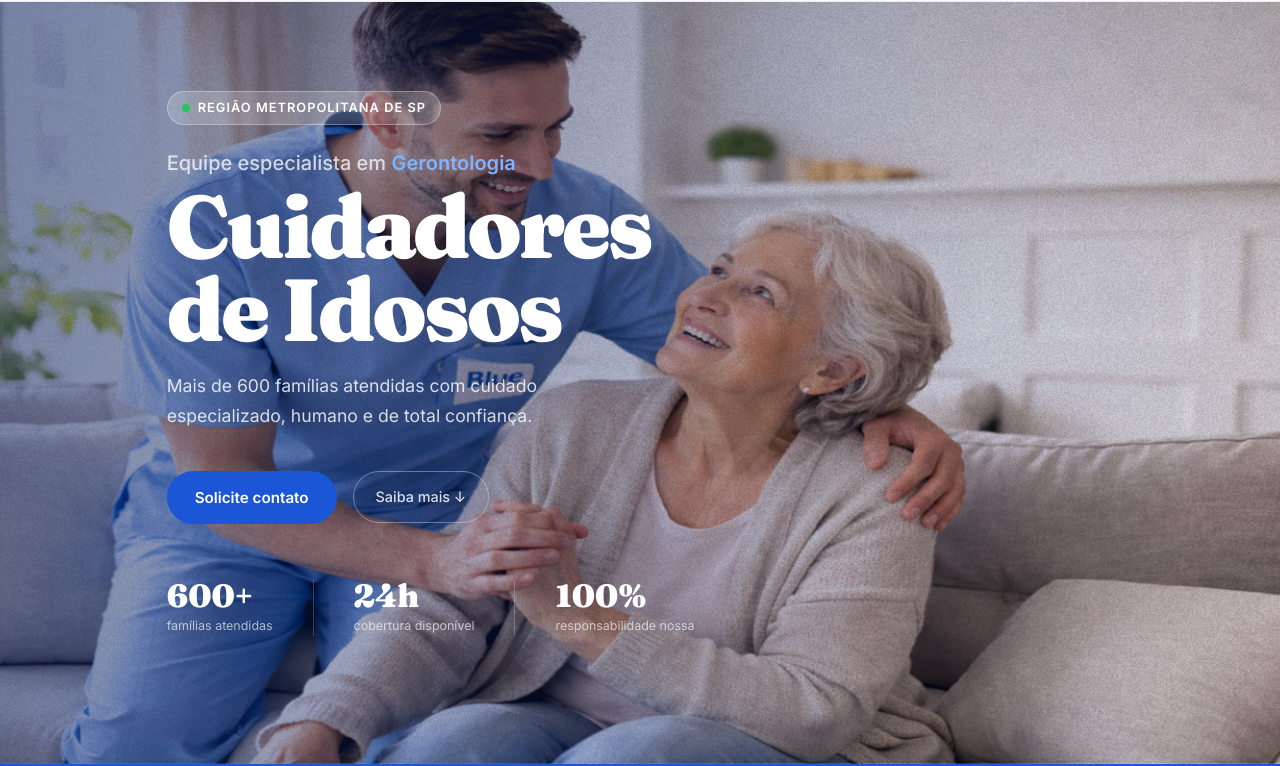
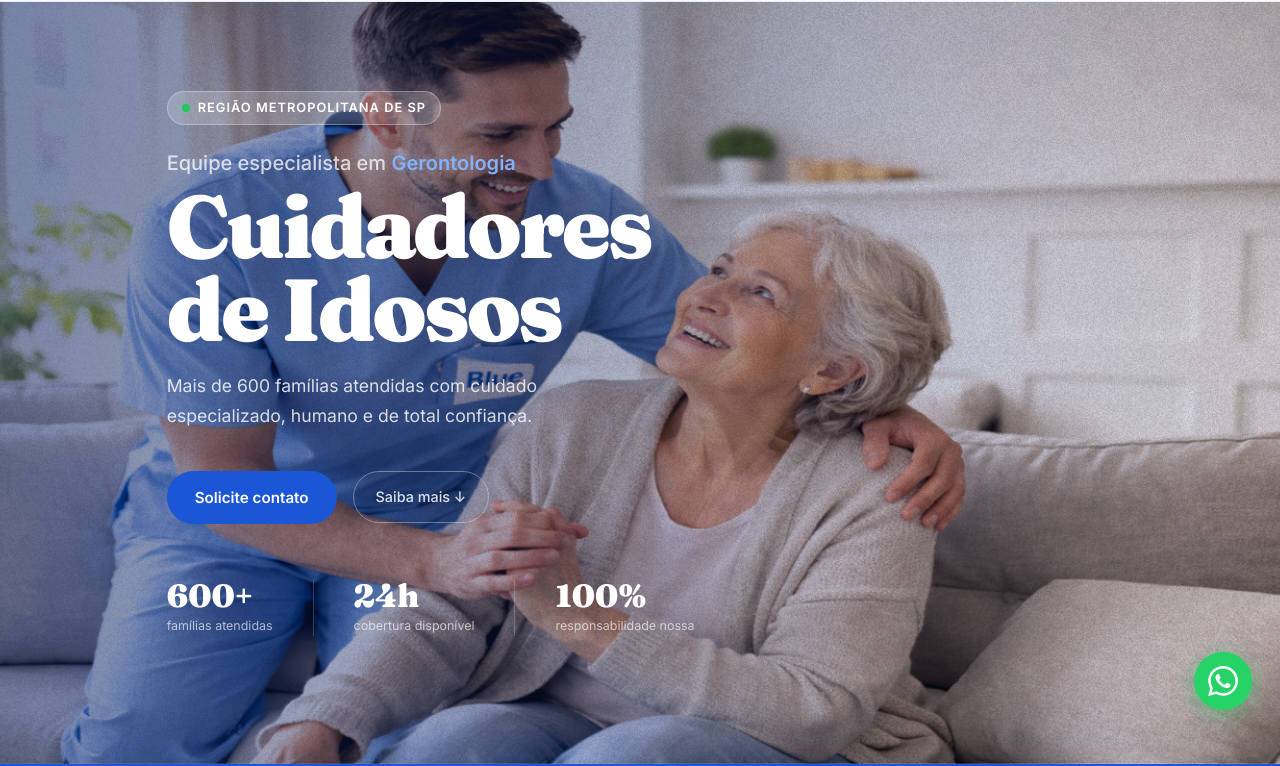
Before and after one commit to bluecuidadoresdeidosos-rgb/blue-cuidadores, a plain HTML site: page index.html in a window 1280 px wide. Shown: the part 62-828 px from the top of the page. Drawn offline with Linux system fonts and the light colour scheme.

Commit message:
Add files via upload

```diff
--- a/index.html
+++ b/index.html
@@ -917,5 +917,38 @@
   © 2025 <span>Blue Cuidadores de Idosos</span> · Todos os direitos reservados
 </footer>
 
+<!-- WHATSAPP FLUTUANTE -->
+<a href="https://wa.me/5511949115819?text=Olá!%20Gostaria%20de%20saber%20mais%20sobre%20os%20cuidadores%20da%20Blue." target="_blank" class="whatsapp-float" aria-label="Falar no WhatsApp">
+  <svg viewBox="0 0 24 24" fill="white" xmlns="http://www.w3.org/2000/svg">
+    <path d="M17.472 14.382c-.297-.149-1.758-.867-2.03-.967-.273-.099-.471-.148-.67.15-.197.297-.767.966-.94 1.164-.173.199-.347.223-.644.075-.297-.15-1.255-.463-2.39-1.475-.883-.788-1.48-1.761-1.653-2.059-.173-.297-.018-.458.13-.606.134-.133.298-.347.446-.52.149-.174.198-.298.298-.497.099-.198.05-.371-.025-.52-.075-.149-.669-1.612-.916-2.207-.242-.579-.487-.5-.669-.51-.173-.008-.371-.01-.57-.01-.198 0-.52.074-.792.372-.272.297-1.04 1.016-1.04 2.479 0 1.462 1.065 2.875 1.213 3.074.149.198 2.096 3.2 5.077 4.487.709.306 1.262.489 1.694.625.712.227 1.36.195 1.871.118.571-.085 1.758-.719 2.006-1.413.248-.694.248-1.289.173-1.413-.074-.124-.272-.198-.57-.347m-5.421 7.403h-.004a9.87 9.87 0 01-5.031-1.378l-.361-.214-3.741.982.998-3.648-.235-.374a9.86 9.86 0 01-1.51-5.26c.001-5.45 4.436-9.884 9.888-9.884 2.64 0 5.122 1.03 6.988 2.898a9.825 9.825 0 012.893 6.994c-.003 5.45-4.437 9.884-9.885 9.884m8.413-18.297A11.815 11.815 0 0012.05 0C5.495 0 .16 5.335.157 11.892c0 2.096.547 4.142 1.588 5.945L.057 24l6.305-1.654a11.882 11.882 0 005.683 1.448h.005c6.554 0 11.89-5.335 11.893-11.893a11.821 11.821 0 00-3.48-8.413z"/>
+  </svg>
+</a>
+
+<style>
+  .whatsapp-float {
+    position: fixed;
+    bottom: 28px;
+    right: 28px;
+    z-index: 999;
+    background: #25D366;
+    width: 58px;
+    height: 58px;
+    border-radius: 50%;
+    display: flex;
+    align-items: center;
+    justify-content: center;
+    box-shadow: 0 4px 20px rgba(37,211,102,0.45);
+    transition: transform 0.2s, box-shadow 0.2s;
+  }
+  .whatsapp-float:hover {
+    transform: scale(1.1);
+    box-shadow: 0 6px 26px rgba(37,211,102,0.6);
+  }
+  .whatsapp-float svg {
+    width: 30px;
+    height: 30px;
+  }
+</style>
+
 </body>
 </html>
```
